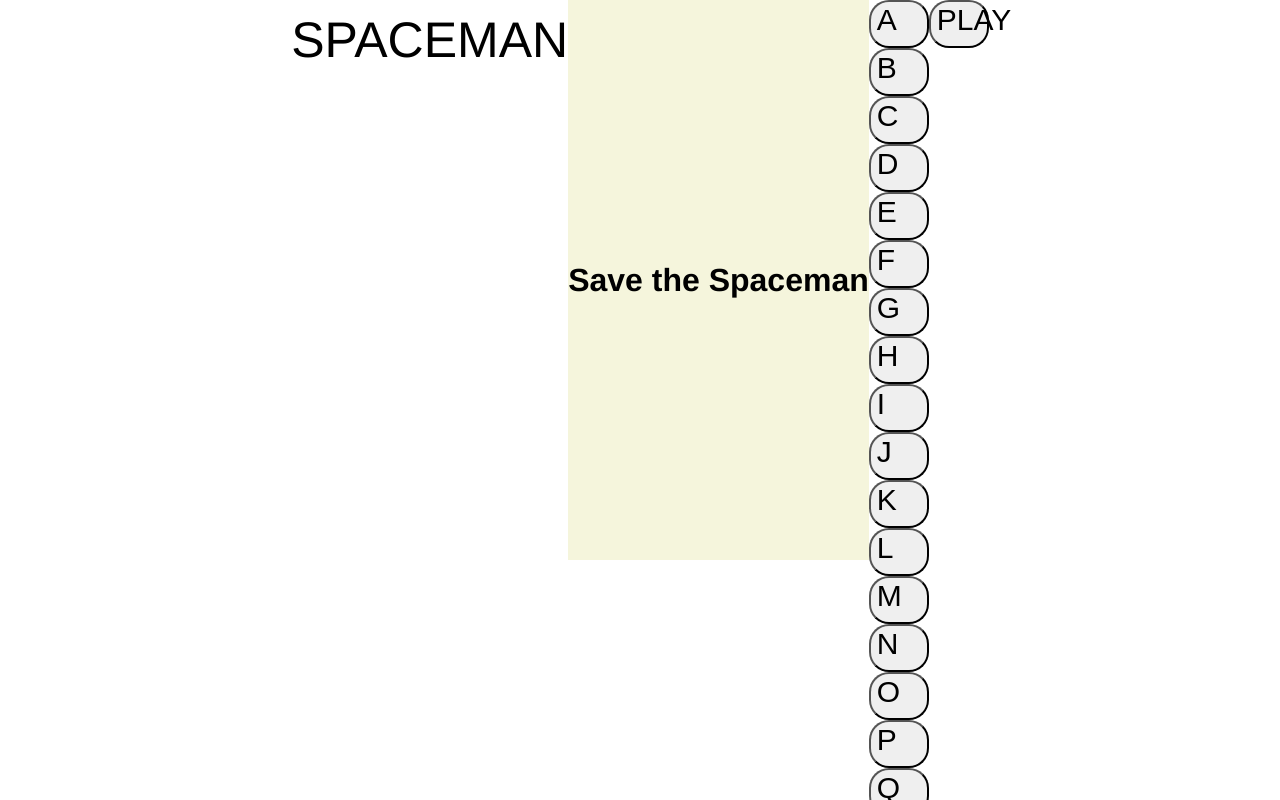
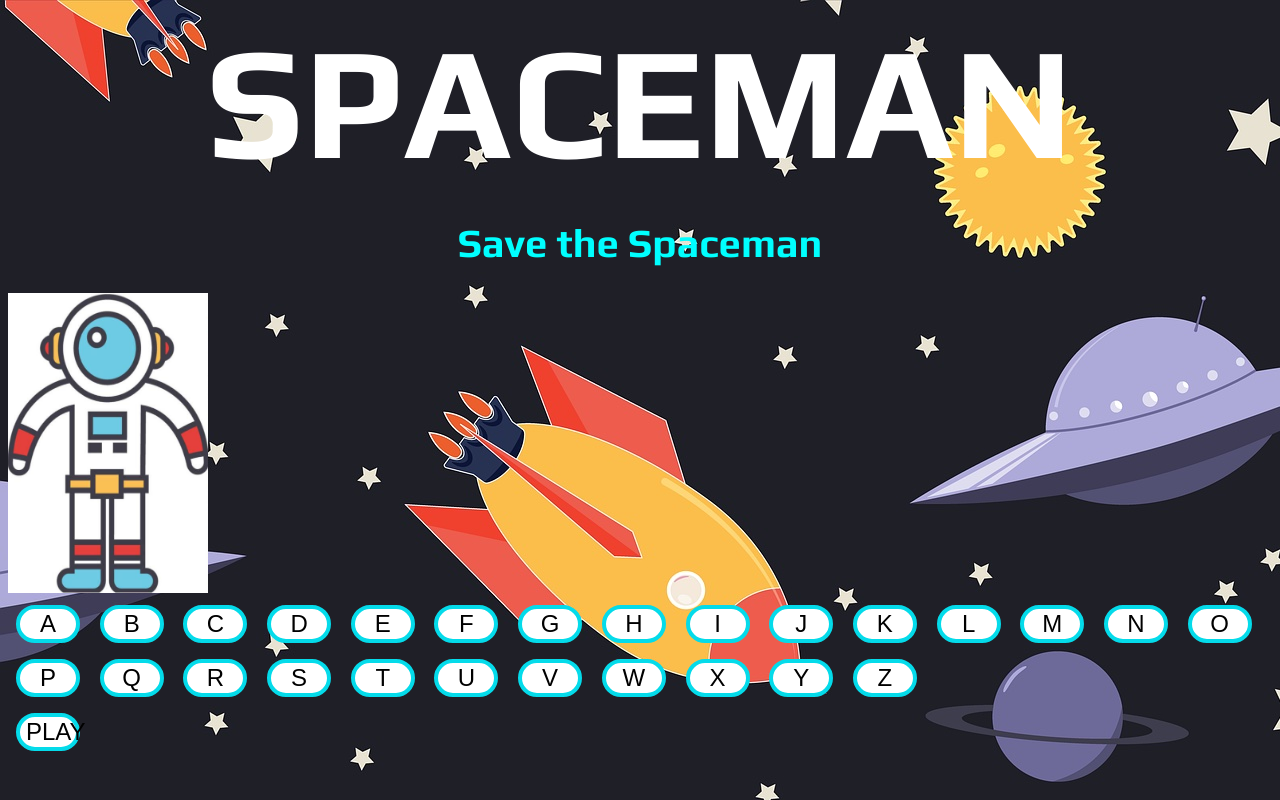
Before and after one commit to Sandyfromnyc/Spaceman, a plain HTML site: page index.html in a window 1280 px wide. Shown: the top 800 px of the page. Drawn offline with Linux system fonts and the light colour scheme.

Commit message:
added background, CSS

```diff
--- a/css/main.css
+++ b/css/main.css
@@ -1,48 +1,47 @@
 * {
     box-sizing: border-box;
   }
+
 body {
-    margin: 0;
-    font-family: Helvetica, sans-serif;
-    height: 50vh;
-    display: flex;
-    justify-content: center;
+    background-image: url("/imgs/cosmos.jpg");
+    font-family: 'Play', sans-serif;
 }
 
 header {
     display: flex;
     justify-content: center;
-    height: 10vmin;;
-    align-items: center;
-    font-size: 50px;
-    font-family: Helvetica, sans-serif;
+    font-size: 20vmin;
+    color: white;
+
 }
 
-main {
-    display: flex;
-    background-color: beige;
-    justify-content: center;
-    align-items: center;
-    height: 70vmin;;
-}
 h1 {
     display: flex;
     justify-content: center;
+    font-size: 5vmin;
+    color: aqua;
+
+}
+img {
+
+    justify-content: center;
+    width: 200px;
+    height: 300px;
+
 }
 
+button {
+    justify-content: center;
+    width: 8vmin;
+    margin: 1vmin;
+    background-color: white;
+    color: black;
+    border: .5vmin solid rgb(4, 219, 234);
+    border-radius: 4vmin;
+    font-size: 3vmin;
+    outline: none;
 
-footer {
-    display: flex;
-    justify-content: center;
-    position: bottom;
-    background-color: lightcoral;
-    height: 200px;
 }
-button {
-    display: flex;
-    justify-self: center;
-    height: 6vmin;
-    width: 60px;
-    border-radius: 20px;
-    font-size: 30px;
+playButton {
+
 }
--- a/index.html
+++ b/index.html
@@ -7,6 +7,9 @@
     <title>Document</title>
     <script defer src="js/main.js"></script>
     <link rel="stylesheet" href="css/main.css">
+    <link rel="preconnect" href="https://fonts.googleapis.com">
+    <link rel="preconnect" href="https://fonts.gstatic.com" crossorigin>
+    <link href="https://fonts.googleapis.com/css2?family=Play:wght@700&display=swap" rel="stylesheet">
 </head>
 
 <body>
@@ -17,10 +20,10 @@
     <h2 id = "message"> </h2>
 
 <div>
-    <img src="" alt="">
-
+    <img src="imgs/spaceman-0.jpg" alt="spaceman-0"></img>
 </div>
 
+<div id = 'spotlight'></div>
 
 </main>
 
--- a/js/main.js
+++ b/js/main.js
@@ -26,7 +26,7 @@ let wrongLetters; // guessed letters are wrong - a piece of spaceman disappears
 
   /*----- cached elements  -----*/
 const message = document.getElementById('message')
-const wrongGuesses = document.getElementById()
+//const wrongGuesses = document.getElementById()
 const letterButtons = [document.querySelectorAll('section > button')];
 const playButton = document.getElementById('playButton');
 const spaceMan = document.querySelector('img');
```
Also changed, not shown: imgs/cosmos.jpg (added).
